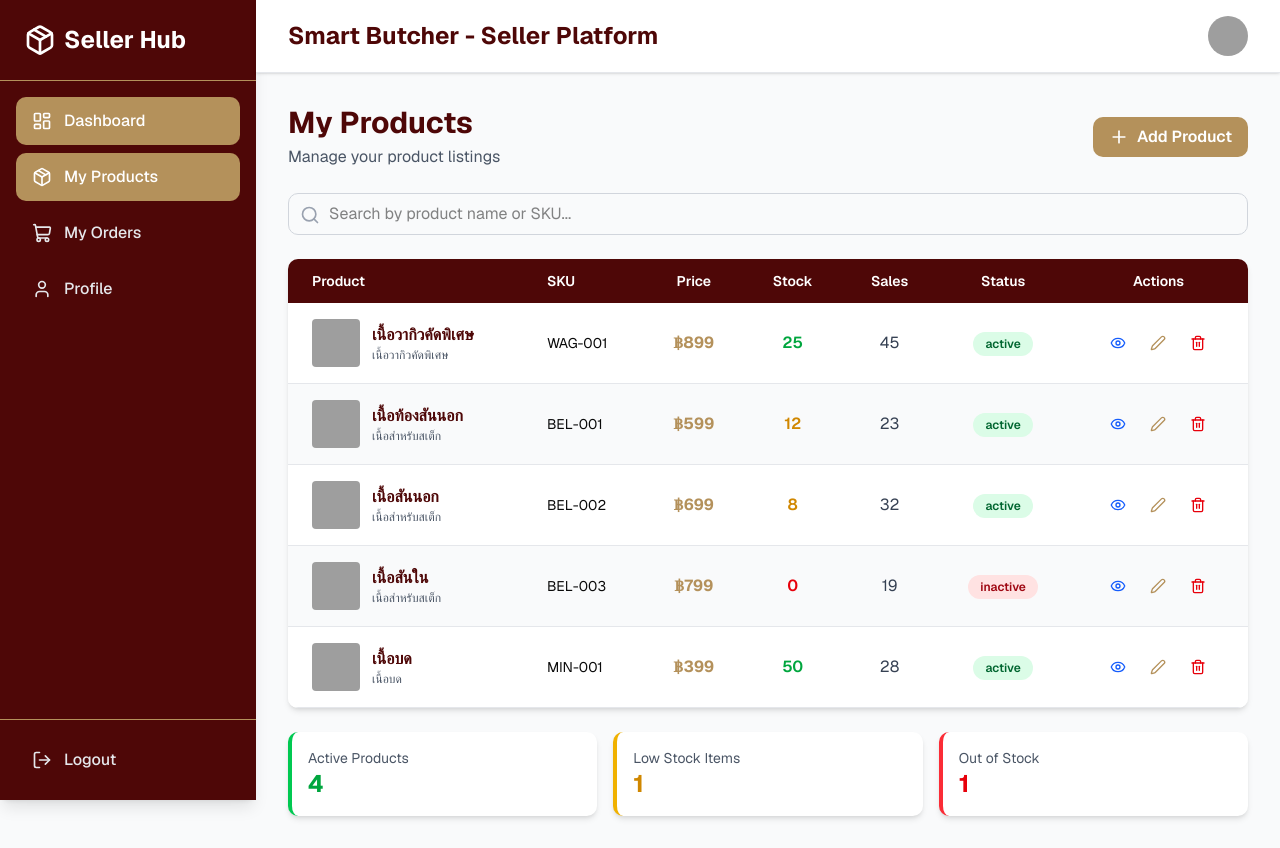
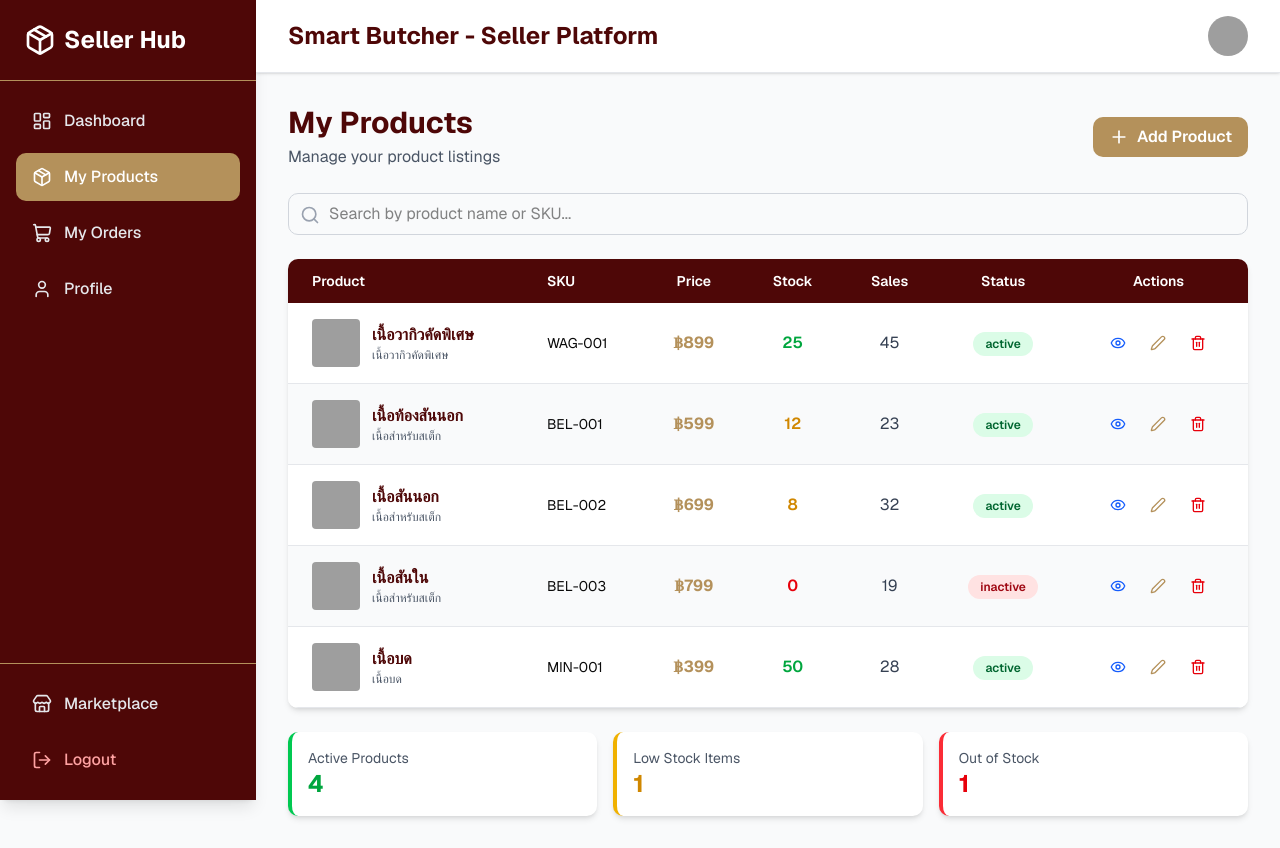
Before and after one commit to aphiwat03/Smart-Butcher-Marketplace, a Next.js app in the folder frontend/: page /seller/products in a window 1280 px wide. Built offline with nearby package versions, Linux system fonts and the light colour scheme; grey boxes are pictures that could not be loaded.

Commit message:
feat(ui): update header dropdown and seller routing paths

```diff
--- a/frontend/components/layout/seller-sidebar.tsx
+++ b/frontend/components/layout/seller-sidebar.tsx
@@ -8,13 +8,17 @@ import {
   ShoppingCart,
   User,
   LogOut,
+  Store,
 } from "lucide-react";
 
 export default function SellerSidebar() {
   const pathname = usePathname();
 
-  const isActive = (path: string) => {
-    return pathname === path || pathname.startsWith(path + "/");
+  const isActive = (itemHref: string) => {
+    if (itemHref === "/seller") {
+      return pathname === "/seller";
+    }
+    return pathname.startsWith(itemHref);
   };
 
   const navItems = [
@@ -72,15 +76,20 @@ export default function SellerSidebar() {
         })}
       </nav>
 
-      {/* Logout */}
-      <div className="p-4 border-t border-[#B4915B]">
+      {/* Action Buttons */}
+      <div className="p-4 border-t border-[#B4915B] space-y-2">
         <Link
           href="/"
           className="w-full flex items-center gap-3 px-4 py-3 rounded-lg text-gray-200 hover:bg-[#6B0909] transition-colors"
         >
+          <Store className="w-5 h-5" />
+          <span className="font-medium">Marketplace</span>
+        </Link>
+
+        <button className="w-full flex items-center cursor-pointer gap-3 px-4 py-3 rounded-lg text-red-300 hover:bg-red-900/50 transition-colors text-left">
           <LogOut className="w-5 h-5" />
           <span className="font-medium">Logout</span>
-        </Link>
+        </button>
       </div>
     </aside>
   );
--- a/frontend/components/layout/site-header.tsx
+++ b/frontend/components/layout/site-header.tsx
@@ -14,6 +14,7 @@ export function SiteHeader() {
     avatarUrl?: string;
   } | null>(null);
   const [token, setToken] = useState<string | null>(null);
+  const [role, setRole] = useState<string | null>(null);
   const cartCount = useCartStore((e) => e.cartCount);
   const fetchCartCount = useCartStore((e) => e.fetchCartCount);
   const router = useRouter();
@@ -42,8 +43,9 @@ export function SiteHeader() {
           setUser({
             ...userData,
             name: userData.fullName,
-            avatarUrl: "https://api.dicebear.com/9.x/adventurer/svg?seed=Mason", // คงรูปเดิม
+            avatarUrl: `https://api.dicebear.com/9.x/adventurer/svg?seed=${userData.email}`,
           });
+          setRole(userData.role);
         } else {
           localStorage.removeItem("accessToken");
           setUser(null);
@@ -230,6 +232,22 @@ export function SiteHeader() {
                     รายการคำสั่งซื้อ
                   </Link>
 
+                  {role === "SELLER" || role === "ADMIN" ? (
+                    <Link
+                      href="/seller"
+                      className="block px-4 py-2 text-sm text-[#4E0707] hover:bg-gray-100 hover:text-[#B4915B] transition-colors"
+                    >
+                      Seller Center
+                    </Link>
+                  ) : (
+                    <Link
+                      href="/create-store"
+                      className="block px-4 py-2 text-sm text-[#4E0707] hover:bg-gray-100 hover:text-[#B4915B] transition-colors"
+                    >
+                      เปิดร้านค้าฟรี
+                    </Link>
+                  )}
+
                   <button
                     onClick={() => {
                       localStorage.removeItem("accessToken");
```
